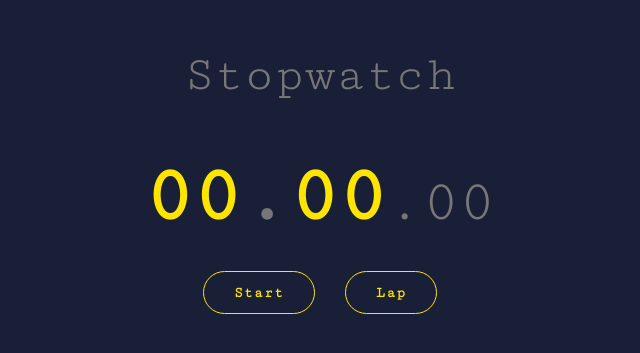
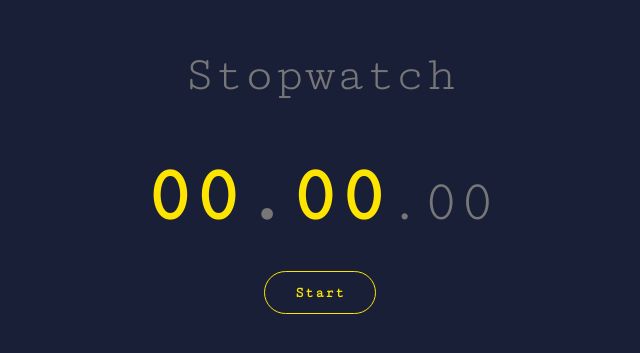
Before and after one commit to Ayush-Singh24/Stopwatch, a React (Create React App) app: page / in a window 1280 px wide. Shown: the part 119-472 px from the top of the page, without its empty margins (320-960 px from the left). Built offline with nearby package versions, Linux system fonts and the light colour scheme.

Commit message:
Fixed bug in reset button

```diff
--- a/src/App.jsx
+++ b/src/App.jsx
@@ -8,12 +8,14 @@ function App() {
   const [isDisableStart, setDisableStart] = useState(false);
   const [isDisableStop, setDisableStop] = useState(true);
   const [isDisableReset, setDisableReset] = useState(true);
+  const [isDisableLap, setDisableLap] = useState(true);
   const [laps, setLaps] = useState([]);
   const timerRef = useRef();
   const handleStart = () => {
     setDisableStart(true);
     setDisableStop(false);
     setDisableReset(true);
+    setDisableLap(false);
     timerRef.current = setInterval(() => {
       setTimer((timer) => timer + 1);
     }, 10);
@@ -33,6 +35,7 @@ function App() {
     setDisableReset(true);
     setDisableStart(false);
     setDisableStop(true);
+    setDisableLap(true);
     setLaps([]);
   };
 
@@ -40,7 +43,6 @@ function App() {
     const arr = [...laps];
     arr.push(format(minutes) + "." + format(seconds) + "." + format(timer));
     setLaps(arr);
-    setDisableReset(false);
   };
 
   const format = (term) => {
@@ -67,7 +69,14 @@ function App() {
 
   return (
     <section className="main">
-      <div className="heading">Stopwatch</div>
+      <div
+        className="heading"
+        onClick={() => {
+          window.location.reload();
+        }}
+      >
+        Stopwatch
+      </div>
       <div className="stopwatch">
         <div className="display">
           {format(minutes)}
@@ -95,9 +104,11 @@ function App() {
               Reset
             </button>
           )}
-          <button className="btn btn__lap" onClick={handleLap}>
-            Lap
-          </button>
+          {!isDisableLap && (
+            <button className="btn btn__lap" onClick={handleLap}>
+              Lap
+            </button>
+          )}
         </div>
       </div>
       <LapTable laps={laps} />
--- a/src/index.css
+++ b/src/index.css
@@ -38,6 +38,7 @@ body {
     color: var(--primary-font-color);
     transform: scale(1.02);
   }
+  cursor: pointer;
 }
 
 .stopwatch {
```
